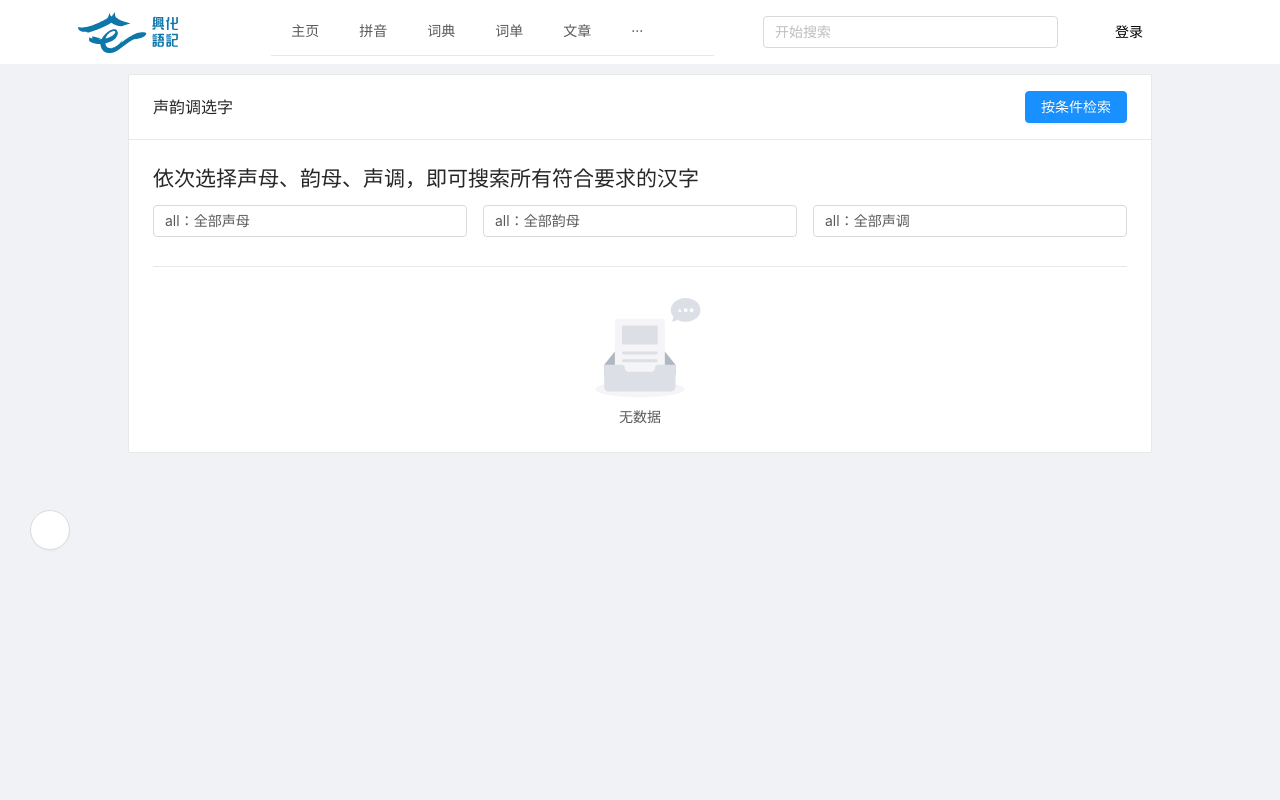
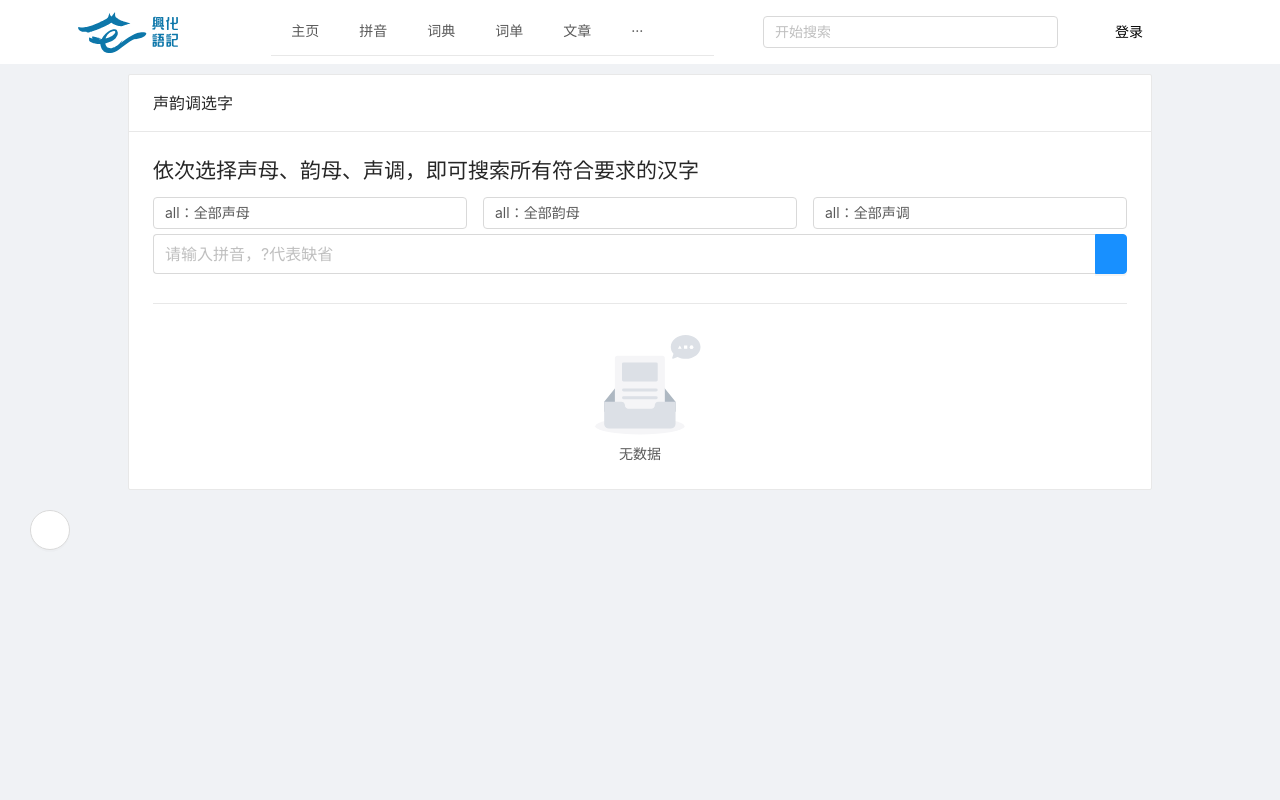
Before and after one commit to e-dialect/hinghwa-dict-web, a Vue app: page /tools/conditions in a window 1280 px wide. Shown: the top 800 px of the page. Built offline with nearby package versions, Linux system fonts and the light colour scheme.

Commit message:
feat(conditions): search by input (#150)
* feat(conditions): add search by input

* fix(pinyin search): change search way

```diff
--- a/src/views/Home.vue
+++ b/src/views/Home.vue
@@ -49,9 +49,9 @@
         />
         <div style="padding-top: 24px;text-align: left;font-size: 90%;margin:24px 24px;line-height: 8px;color: #8b8b8b">
           <p style="color: #414141">目前支持搜单字、搜词语、搜文章功能。</p>
-          <p><span class="show-span">搜单字</span>获取输入中每一个汉字的读音</p>
-          <p><span class="show-span">搜词语</span>检索与输入相关的词语</p>
-          <p><span class="show-span">搜文章</span>检索与输入相关的文章</p>
+          <p><span class="show-span">普通查询</span>查单字 搜词语 搜文章</p>
+          <p><span class="show-span">查询证书</span>输入开头为PLPT的证书编号</p>
+          <p><span class="show-span">拼音查字典</span>pinyin:(你要搜的拼音)</p>
         </div>
       </a-card>
     </a-row>
@@ -116,6 +116,12 @@ export default {
         })
         return
       }
+      if (content.substring(0, 6) === 'pinyin') {
+        this.$router.push({
+          path: '/tools/conditions?pinyin=' + content.substring(7)
+        })
+        return
+      }
       this.$router.push({
         name: 'Search',
         query: { key: content }
--- a/src/views/Tools/Conditions.vue
+++ b/src/views/Tools/Conditions.vue
@@ -10,16 +10,7 @@
       ok-text="继续"
       @cancel="visible=false;loading = false"
       @confirm="confirmShowing"
-    >
-      <a-button
-        :loading="btnLoading"
-        style="margin-left:32px"
-        type="primary"
-        v-on:click="getCharacters()"
-      >
-        按条件检索
-      </a-button>
-    </a-popconfirm>
+    ></a-popconfirm>
 
     <h2>依次选择声母、韵母、声调，即可搜索所有符合要求的汉字</h2>
 
@@ -32,6 +23,7 @@
           :showSearch="true"
           option-filter-prop="children"
           style="width: 100%"
+          @change="updateSelect"
         >
           <a-select-option v-for="(value,key) in shengmu" :key="key">
             {{ value }}
@@ -48,6 +40,7 @@
           :showSearch="true"
           placeholder="（选择韵母）"
           style="width:100%"
+          @change="updateSelect"
         />
       </a-col>
       <a-col span="8">
@@ -58,6 +51,7 @@
           :showSearch="true"
           option-filter-prop="children"
           style="width: 100%"
+          @change="updateSelect"
         >
           <a-select-option v-for="(value,key) in shengdiao" :key="key">
             {{ value }}
@@ -65,7 +59,16 @@
         </a-select>
       </a-col>
     </a-row>
-
+    <a-row style="margin-top: 5px">
+      <a-input-search
+        v-model="searchContent"
+        enter-button
+        placeholder="请输入拼音，?代表缺省"
+        size="large"
+        @search="search()"
+        @change="updateInput(searchContent)"
+      />
+    </a-row>
     <!--   分割线  -->
     <a-divider style="margin:30px 0 30px 0"/>
 
@@ -363,6 +366,7 @@ export default {
         yunmu: ['all'],
         shengdiao: 'all'
       },
+      searchContent: '',
       activeKeys: []
     }
   },
@@ -380,7 +384,6 @@ export default {
     },
     getCharacters () {
       this.btnLoading = true
-
       const data = Object.assign({}, this.conditions)
       if (data.sheng === 'Ǿ') data.sheng = ''
       data.yunmu = data.yunmu[data.yunmu.length - 1]
@@ -415,6 +418,67 @@ export default {
       setTimeout(() => {
         this.loading = false
       }, 1000)
+    },
+    search () {
+      this.getCharacters()
+    },
+    updateInput (value) {
+      this.conditions.shengdiao = 'all'
+      this.conditions.yunmu = ['all']
+      this.conditions.shengmu = 'all'
+      // 声调
+      if (value.slice(-1).match(/[1-7]/)) {
+        this.conditions.shengdiao = value.slice(-1)
+        value = value.slice(0, -1)
+      } else if (value.slice(-1) === '?') {
+        value = value.slice(0, -1)
+      }
+      // 韵母
+      if (value.length !== 0 && value.slice(-1) !== '?') {
+        let find = false
+        for (let i = 0; i <= 2; ++i) {
+          if (find || value.length < i) break
+          const subS = value.slice(i, value.length)
+          this.yunmu.forEach(item1 => {
+            if (!item1.children || find) return
+            item1.children.forEach(item2 => {
+              if (find) return
+              if (item2.value === subS) {
+                this.conditions.yunmu = [item1.value, item2.value]
+                find = true
+              }
+            })
+          })
+        }
+        if (find) value = value.slice(0, value.length - this.conditions.yunmu[1].length)
+      } else if (value.slice(-1) === '?') {
+        value = value.slice(0, -1)
+      }
+      // 声母
+      if (value.length !== 0 && value.slice(-1) !== '?') {
+        let find = false
+        for (const key in this.shengmu) {
+          if (find) break
+          if (key === value) {
+            this.conditions.shengmu = key
+            find = true
+          }
+        }
+      }
+    },
+    updateSelect () {
+      let inner = ''
+      inner += this.conditions.shengmu === 'all' ? '' : this.conditions.shengmu
+      inner += this.conditions.yunmu[0] === 'all' ? '' : this.conditions.yunmu[1]
+      inner += this.conditions.shengdiao === 'all' ? '' : this.conditions.shengdiao
+      this.searchContent = inner
+    }
+  },
+  mounted () {
+    if (this.$route.query.pinyin) {
+      this.searchContent = this.$route.query.pinyin
+      this.updateInput(this.searchContent)
+      this.getCharacters()
     }
   }
 }
```
